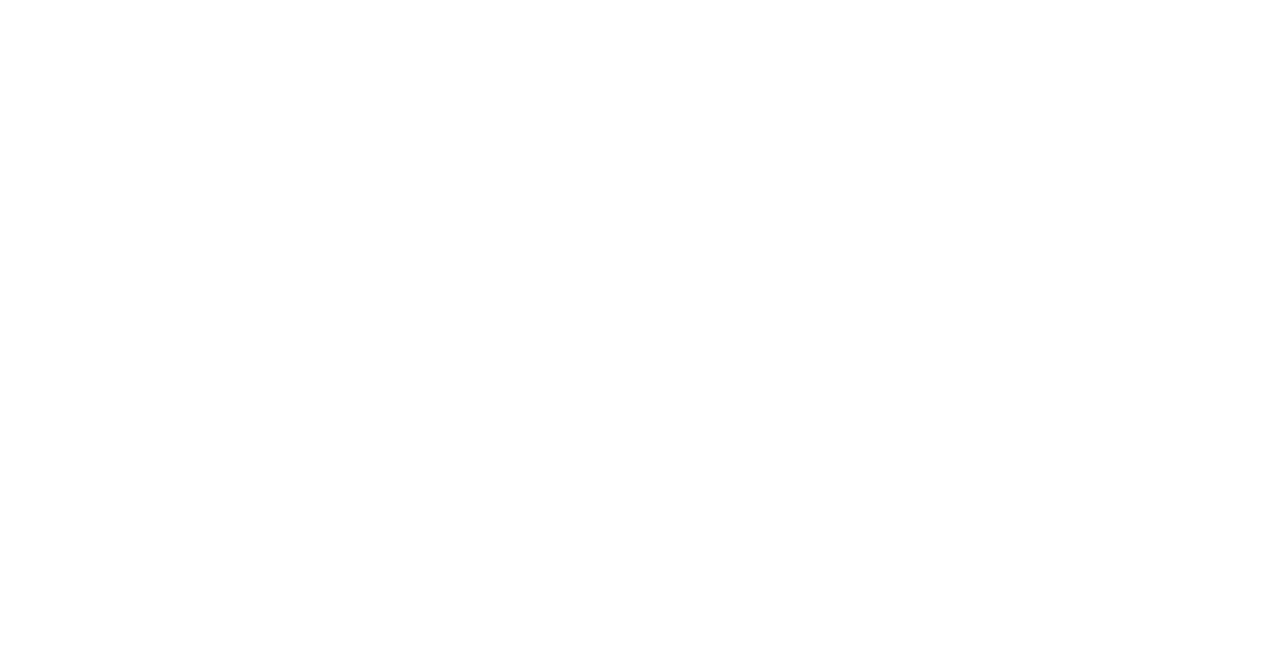
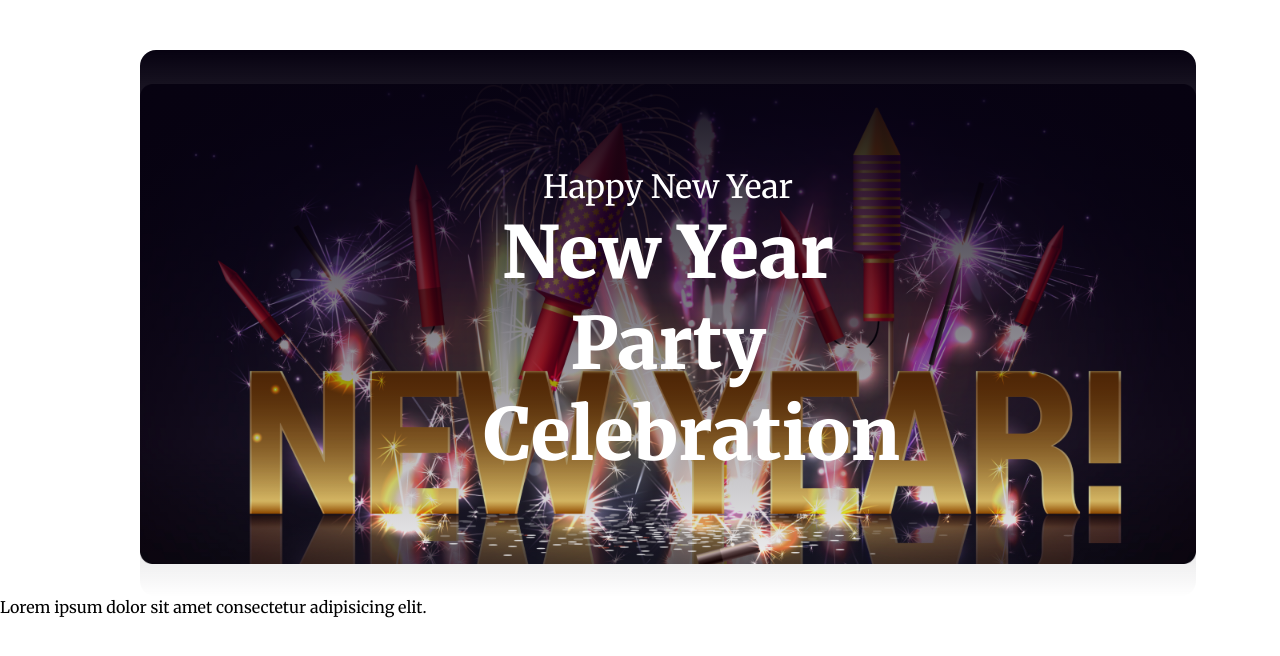
Before and after one commit to Marg0n/New-Year-Party-Celebration, a plain HTML site: page index.html in a window 1280 px wide. Drawn offline with Linux system fonts and the light colour scheme.

Commit message:
finished header section

```diff
--- a/index.html
+++ b/index.html
@@ -1,18 +1,27 @@
 <!DOCTYPE html>
 <html lang="en">
-<head>
-    <meta charset="UTF-8">
-    <meta name="viewport" content="width=device-width, initial-scale=1.0">
+  <head>
+    <meta charset="UTF-8" />
+    <meta name="viewport" content="width=device-width, initial-scale=1.0" />
     <title>New Year Celebration</title>
-</head>
 
-<body>
+    <link rel="stylesheet" href="styles/styles.css" />
+  </head>
 
-    <header></header>
+  <body>
+    <header>
+      <div class="header-section">
+        <p class="title">Happy New Year</p>
+        <p class="description">New Year Party Celebration</p>
+      </div>
+    </header>
 
-    <main></main>
+    <main>
+      <section class="discount">
+        <p>Lorem ipsum dolor sit amet consectetur adipisicing elit.</p>
+      </section>
+    </main>
 
     <footer></footer>
-
-</body>
+  </body>
 </html>
--- a/styles/styles.css
+++ b/styles/styles.css
@@ -0,0 +1,56 @@
+/* common styles */
+
+@import url("https://fonts.googleapis.com/css2?family=Merriweather:wght@400;700;900&display=swap");
+
+* {
+  padding: 0;
+  margin: 0;
+  font-family: "Merriweather", serif;
+}
+
+/* header section */
+
+.header-section {
+  display: flexbox;
+  margin: 50px 140px 0px;
+  text-align: center;
+  width: 82.5%;
+  /* width: 1320px; */
+  max-width: 1320px;
+  height: 100%;
+  max-height: 600px;
+  background: linear-gradient(180deg, #070211 0%, rgba(7, 2, 17, 0) 100%),
+    url(../resources/BannerImage.png);
+  background-position: center;
+  /* background-size: 82.5%; */
+  background-size: 100%;
+  /* background-origin: border-box; */
+  background-repeat: no-repeat;
+  border-radius: 16px;
+}
+
+.header-section .title {
+  padding: 117px 0px 0px;
+  color: #fff;
+  font-size: 32px;
+  font-weight: 400;
+  /* block-size: auto;
+  writing-mode: horizontal-tb; */
+}
+
+.header-section .description {
+  color: #fff;
+  font-size: 72px;
+  font-weight: 900;
+  padding: 0px 344px 117px;
+  /* block-size: auto;
+  writing-mode: horizontal-tb; */
+  /* width: 632px;
+  height: 190px; */
+}
+
+/* main section */
+
+.discount {
+  align-items: center;
+}
```
Also changed, not shown: resources/BannerImage.png (renamed from resources/Banner Image.png), resources/Ellipse1.png (renamed from resources/Ellipse 1.png), resources/Group44.png (renamed from resources/Group 44.png), resources/Group61.png (renamed from resources/Group 61.png), resources/Group70.png (renamed from resources/Group 70.png), resources/Group75.png (renamed from resources/Group 75.png), resources/Group96.png (renamed from resources/Group 96.png), resources/NewYearPhoto.png (renamed from resources/New Year Photo.png), resources/Rectangle1.png (renamed from resources/Rectangle 1.png), resources/Rectangle2.png (renamed from resources/Rectangle 2.png), resources/Rectangle3.png (renamed from resources/Rectangle 3.png), resources/Rectangle4.png (renamed from resources/Rectangle 4.png), resources/Rectangle5.png (renamed from resources/Rectangle 5.png), resources/Rectangle6.png (renamed from resources/Rectangle 6.png), 2 more files.
